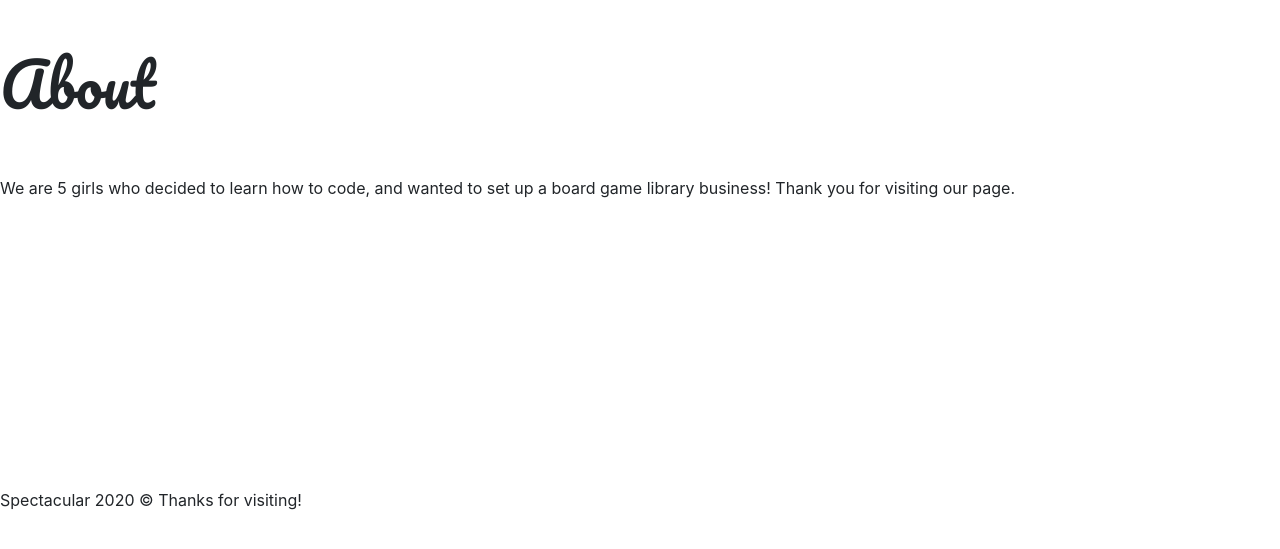
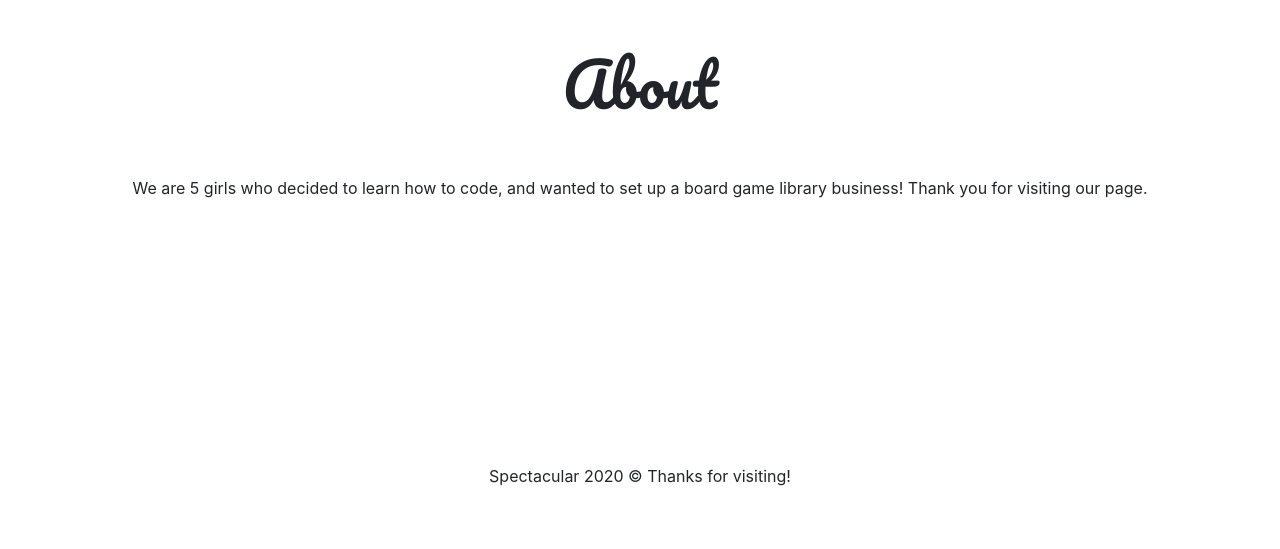
Before and after one commit to bessgetstechy/SpectacularGITs, a PHP site: page /Library/About.php in a window 1280 px wide. Shown: the part 58-607 px from the top of the page. Run offline with PHP 8.4, Linux system fonts and the light colour scheme.

Commit message:
fixing styling

```diff
--- a/About.php
+++ b/About.php
@@ -83,14 +83,13 @@
 <body>
     <br>
     <br>
+<center>
         <h2 style="font-family: 'Pacifico', cursive; font-size: 60px">About</h2>
     <br>
     <br>
 
-    <div class="center">
         We are 5 girls who decided to learn how to code, and wanted to set up a board game library business! Thank you for visiting our page.
-  </div>
-</div>
+
 
 
 
--- a/BrowseAllPage.php
+++ b/BrowseAllPage.php
@@ -90,7 +90,7 @@
     <br>
     <br>
 <center>
-        <h2 style="font-family: 'Pacifico', cursive; font-size: 0px">Browse the games we have on offer...</h2>
+        <h2 style="font-family: 'Pacifico', cursive; font-size: 40px">Browse the games we have on offer...</h2>
     <br>
     <br>
 
```
